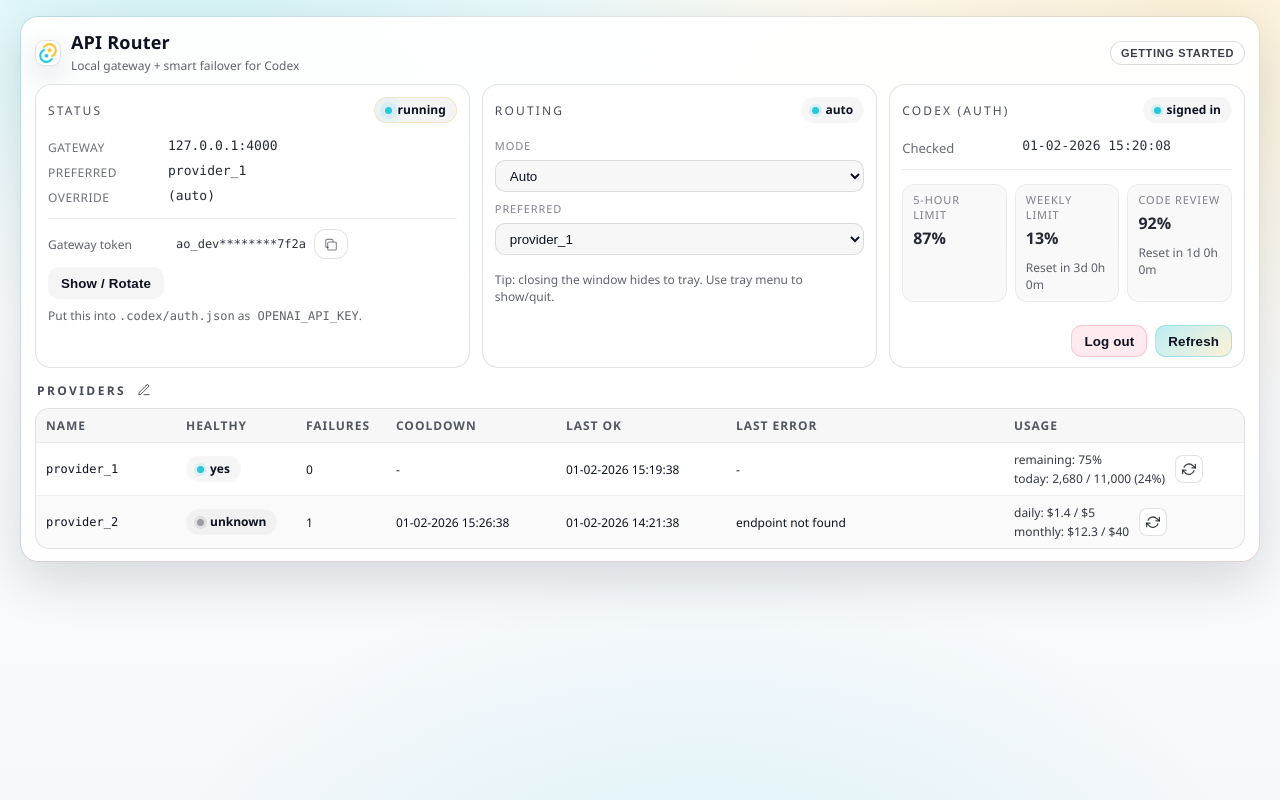
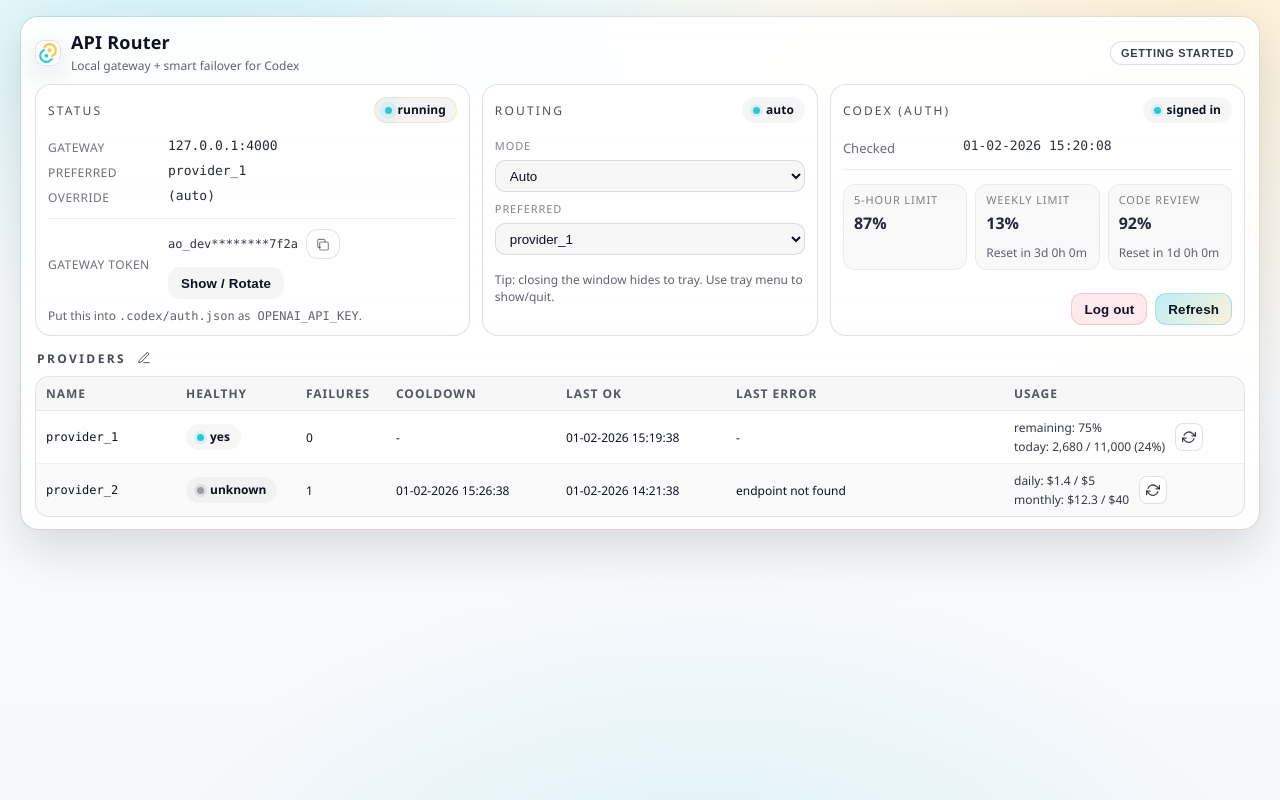
Before and after one commit to yiyousiow000814/API-Router, a React (Vite) app: page / in a window 1280 px wide. Built offline with nearby package versions, Linux system fonts and the light colour scheme.

Commit message:
fix: align hero card layout

```diff
--- a/src/ui/App.css
+++ b/src/ui/App.css
@@ -49,7 +49,8 @@
 
 .aoHero {
   display: grid;
-  grid-template-columns: minmax(0, 1.1fr) minmax(0, 1fr) minmax(0, 0.9fr);
+  /* Make Routing a bit narrower, and Codex a bit wider so "Reset in ..." fits on one line. */
+  grid-template-columns: minmax(0, 1.1fr) minmax(0, 0.85fr) minmax(0, 1.05fr);
   gap: 12px;
   align-items: stretch;
 }
@@ -86,6 +87,24 @@
   row-gap: 8px;
   column-gap: 10px;
   font-size: 13px;
+}
+
+.aoTokenRow {
+  display: grid;
+  grid-template-columns: 110px minmax(0, 1fr);
+  column-gap: 10px;
+  align-items: center;
+}
+
+.aoTokenRowRight {
+  display: flex;
+  gap: 8px;
+  align-items: center;
+  flex-wrap: wrap;
+}
+
+.aoResetHint {
+  white-space: nowrap;
 }
 
 .aoStatStack {
--- a/src/ui/components/HeroCards.tsx
+++ b/src/ui/components/HeroCards.tsx
@@ -34,12 +34,16 @@ export function HeroStatusCard({
         <div className="aoStatValue">{status.manual_override ?? '(auto)'}</div>
       </div>
       <div className="aoDivider" />
-      <div className="aoRow aoRowWrap">
-        <div className="aoHint" style={{ minWidth: 120 }}>
-          Gateway token
-        </div>
+      <div className="aoTokenRow">
+        <div className="aoStatLabel">Gateway token</div>
+        <div className="aoTokenRowRight">
           <div className="aoVal aoValSmall">{gatewayTokenPreview}</div>
-        <button className="aoIconBtn" title="Copy gateway token" aria-label="Copy gateway token" onClick={onCopyToken}>
+          <button
+            className="aoIconBtn"
+            title="Copy gateway token"
+            aria-label="Copy gateway token"
+            onClick={onCopyToken}
+          >
             <svg viewBox="0 0 24 24" aria-hidden="true">
               <path d="M9 9h9a2 2 0 0 1 2 2v8a2 2 0 0 1-2 2H9a2 2 0 0 1-2-2v-8a2 2 0 0 1 2-2Z" />
               <path d="M15 9V7a2 2 0 0 0-2-2H6a2 2 0 0 0-2 2v8a2 2 0 0 0 2 2h2" />
@@ -48,6 +52,7 @@ export function HeroStatusCard({
           <button className="aoBtn" onClick={onShowRotate}>
             Show / Rotate
           </button>
+        </div>
       </div>
       <div className="aoHint">
         Put this into{' '}
@@ -102,7 +107,7 @@ export function HeroCodexCard({ status, onLoginLogout, onRefresh }: HeroCodexPro
           </div>
           {status.codex_account?.limit_weekly_remaining !== '100%' &&
           status.codex_account?.limit_weekly_reset_at ? (
-            <div className="aoHint" style={{ marginTop: 6 }}>
+            <div className="aoHint aoResetHint" style={{ marginTop: 6 }}>
               {fmtResetIn(status.codex_account.limit_weekly_reset_at) ?? 'Reset soon'}
             </div>
           ) : null}
@@ -114,7 +119,7 @@ export function HeroCodexCard({ status, onLoginLogout, onRefresh }: HeroCodexPro
           </div>
           {status.codex_account?.code_review_remaining !== '100%' &&
           status.codex_account?.code_review_reset_at ? (
-            <div className="aoHint" style={{ marginTop: 6 }}>
+            <div className="aoHint aoResetHint" style={{ marginTop: 6 }}>
               {fmtResetIn(status.codex_account.code_review_reset_at) ?? 'Reset soon'}
             </div>
           ) : null}
```
Lines whose indentation alone changed are shown as unchanged.
